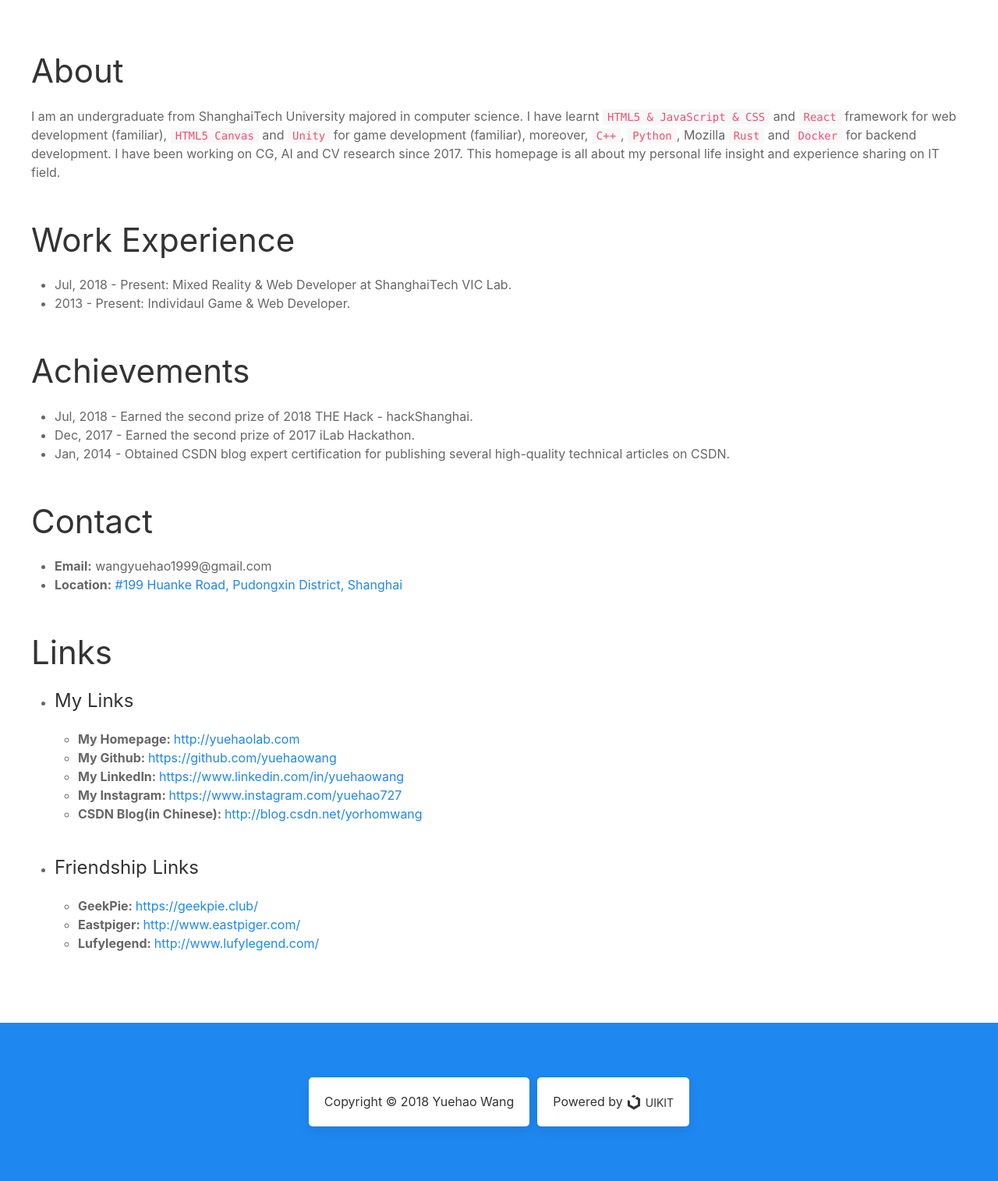
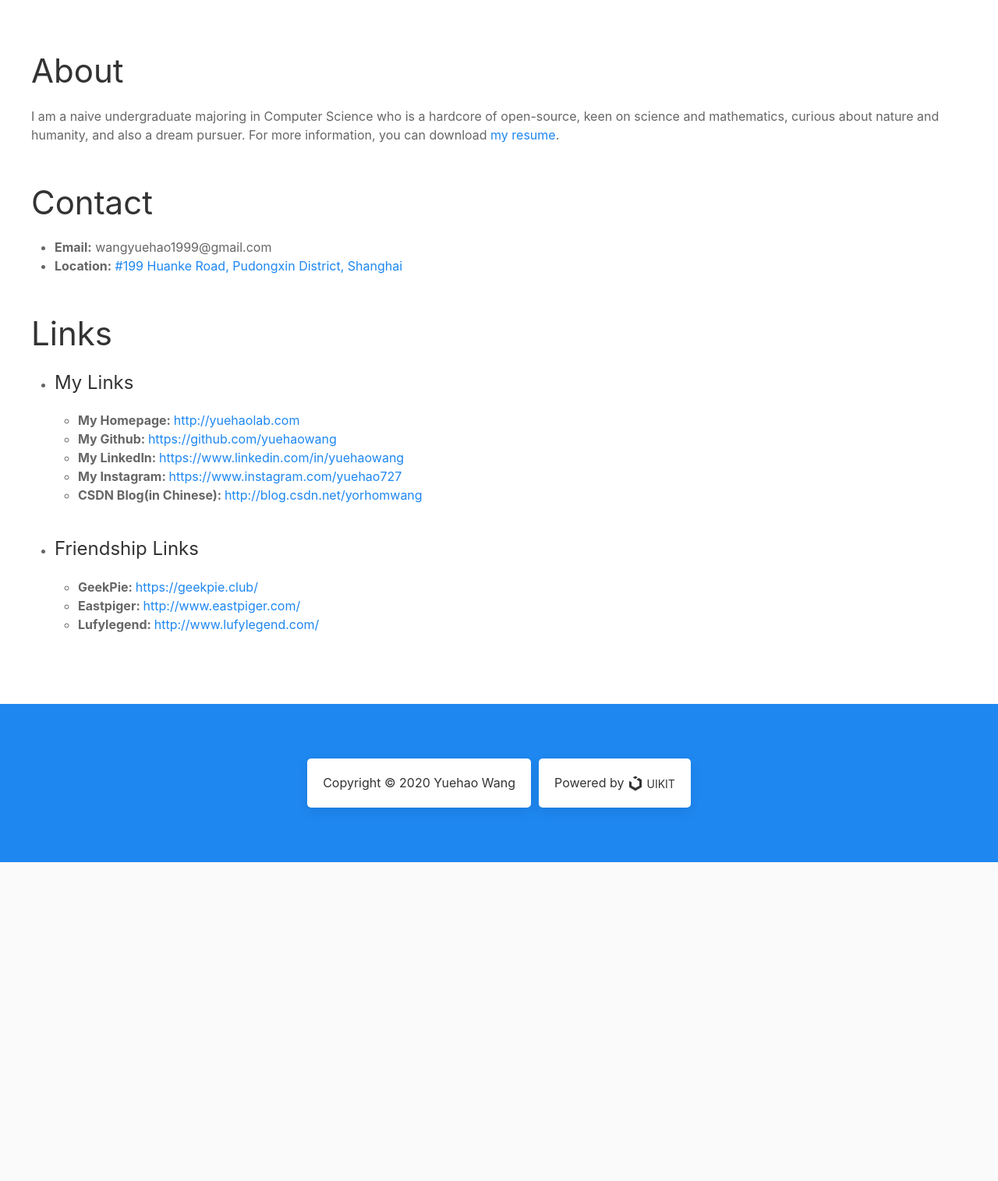
Before and after one commit to yuehaowang/yuehaolab.com, a Python web app: template templates/about.html in a window 1280 px wide. Shown: the part 304-1819 px from the top of the page at 78% size. After the commit the page ends 1410 px from the top, so only its background shows below. Run offline with Jinja, Linux system fonts and the light colour scheme; the template is opened without the code that fills it, so the values that code supplies are empty.

Commit message:
Updates on about, typos, etc.

```diff
--- /dev/null
+++ b/requirements.txt
@@ -0,0 +1,4 @@
+aiohttp==3.6.2
+aiohttp-jinja2==1.2.0
+Markdown==3.1.1
+Jinja2==2.10.3
--- a/templates/about.html
+++ b/templates/about.html
@@ -6,30 +6,8 @@
 	<div class="paragraph">
 		<h1>About</h1>
 		<p>
-			I am an undergraduate from ShanghaiTech University majored in computer science.
-			I have learnt <code>HTML5 &amp; JavaScript &amp; CSS</code> and <code>React</code> framework for web development (familiar), <code>HTML5 Canvas</code> and <code>Unity</code> for game development (familiar), moreover, <code>C++</code>, <code>Python</code>, Mozilla <code>Rust</code> and <code>Docker</code> for backend development.
-			I have been working on CG, AI and CV research since 2017. This homepage is all about my personal life insight and experience sharing on IT field.
-		</p>
-	</div>
-
-	<div class="paragraph">
-		<h1>Work Experience</h1>
-		<p>
-			<ul>
-				<li>Jul, 2018 - Present: Mixed Reality &amp; Web Developer at ShanghaiTech VIC Lab.</li>
-				<li>2013 - Present: Individaul Game &amp; Web Developer.</li>
-			</ul>
-		</p>
-	</div>
-
-	<div class="paragraph">
-		<h1>Achievements</h1>
-		<p>
-			<ul>
-				<li>Jul, 2018 - Earned the second prize of 2018 THE Hack - hackShanghai.</li>
-				<li>Dec, 2017 - Earned the second prize of 2017 iLab Hackathon.</li>
-				<li>Jan, 2014 - Obtained CSDN blog expert certification for publishing several high-quality technical articles on CSDN.</li>
-			</ul>
+			I am a naive undergraduate majoring in Computer Science who is a hardcore of open-source, keen on science and mathematics, curious about nature and humanity, and also a dream pursuer.
+			For more information, you can download <a href="/downloads/resume.pdf">my resume</a>.
 		</p>
 	</div>
 
--- a/templates/index.html
+++ b/templates/index.html
@@ -28,7 +28,7 @@
 			</div>
 		</div>
 		<div class="uk-card-body">
-			<p>Hey there, welcome to my homepage. Some of my works and my profile can be found here. BTW, welcome you to follow me and star/fork my projects on Github if you find them useful.</p>
+			<p>Hey there, welcome to my homepage. Some of my work and my profile can be found here. BTW, welcome you to follow me and star/fork my projects on Github if you find them useful.</p>
 		</div>
 		<div class="uk-card-footer">
 			<a target="_blank" href="https://github.com/yuehaowang" class="uk-button uk-button-text">Follow me on Github</a>
--- a/templates/mainframe.html
+++ b/templates/mainframe.html
@@ -69,7 +69,7 @@
 	<div id="footer" class="uk-section uk-section-primary uk-preserve-color">
 		<div class="uk-flex uk-flex-center uk-flex-wrap">
 			<div class="uk-card uk-card-small uk-card-default uk-card-body uk-border-rounded">
-				<h5>Copyright © 2018 Yuehao Wang</h5>
+				<h5>Copyright © 2020 Yuehao Wang</h5>
 			</div>
 			<div class="uk-card uk-card-small uk-card-default uk-card-body uk-border-rounded uk-margin-small-left">
 				<h5>Powered by <span uk-icon="icon: uikit"></span> <a target="_blank" href="https://getuikit.com" class="uk-button uk-button-text">UIKit</a></h5>
--- a/templates/post.html
+++ b/templates/post.html
@@ -31,7 +31,7 @@
 {% block content %}
 
 	<div class="paragraph post-content">
-		{{ post_content }}
+		{{ post_content | safe }}
 	</div>
 
 {% endblock %}
--- a/views.py
+++ b/views.py
@@ -6,7 +6,7 @@
 import markdown
 
 
-REFRESH_BLOG_PERIOD = 60;
+REFRESH_BLOG_PERIOD = 60
 
 
 class PostUtils:
@@ -80,7 +80,7 @@
 	return {
 		'page_title': 'About',
 		'banner_icon': 'user',
-		'banner_subtitle': 'Who am I ? Where did I come from ? Where am I going ?'
+		'banner_subtitle': 'Who am I ? Where do I come from ? Where am I going ?'
 	}
 
 def view_factory(target):
```
Also changed, not shown: main.py (+13 -3 lines), 1 other file.
